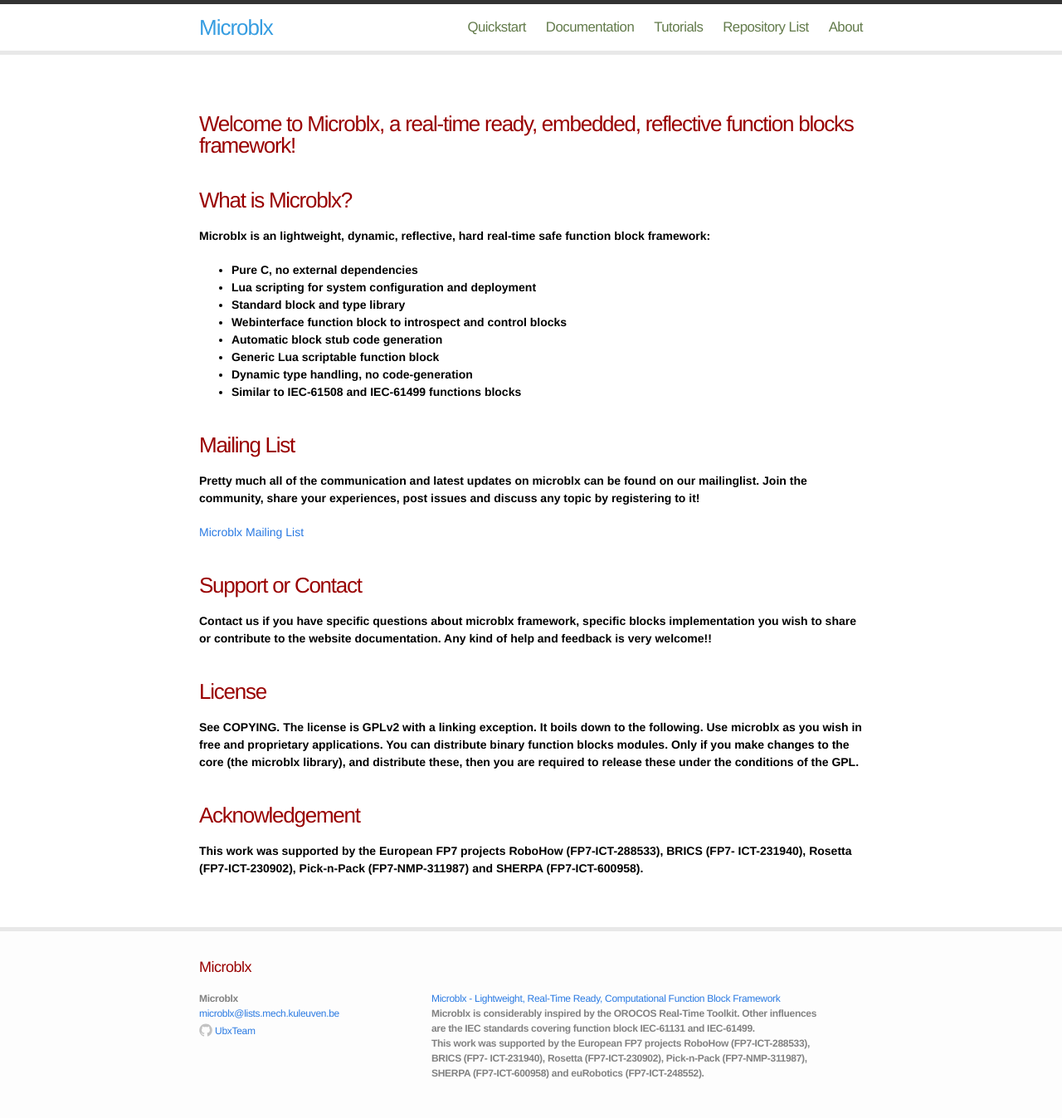
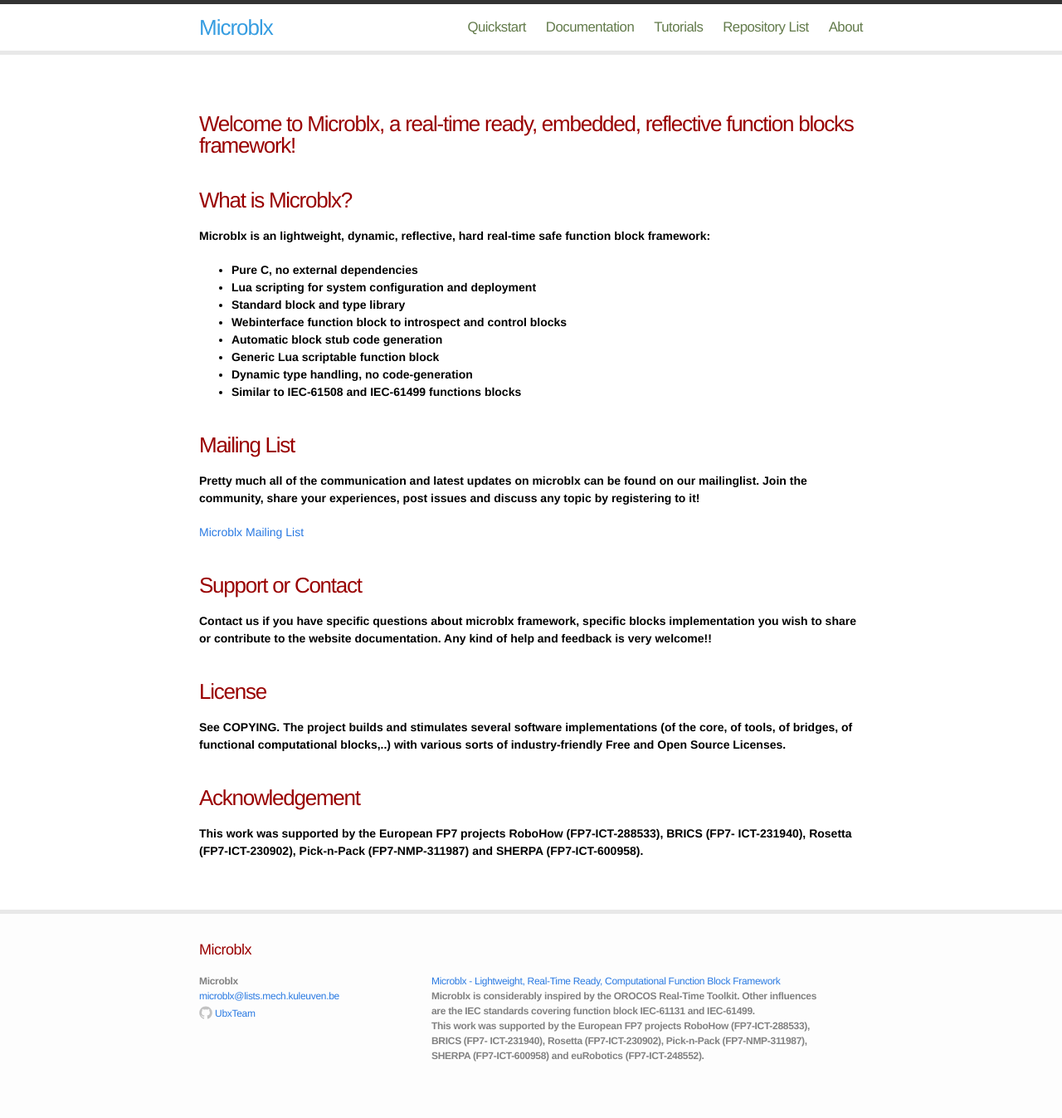
Before and after one commit to UbxTeam/UbxTeam.github.io, a Jekyll site: the page built from index.md, in a window 1280 px wide. Shown: the whole page at 83% size. Built offline with Jekyll 4.4.1, drawn with Linux system fonts in a browser that asks for light colours; after the commit the page ends 1326 px from its top, so only the background shows below that.

Commit message:
update license in home

```diff
--- a/index.md
+++ b/index.md
@@ -35,12 +35,9 @@ Contact us if you have specific questions about microblx framework, specific blo
 License
 -------
 
-See COPYING. The license is GPLv2 with a linking exception. It boils
-down to the following. Use microblx as you wish in free and
-proprietary applications. You can distribute binary function blocks
-modules. Only if you make changes to the core (the microblx library),
-and distribute these, then you are required to release these under the
-conditions of the GPL.
+See COPYING. The project builds and stimulates several software implementations
+(of the core, of tools, of bridges, of functional computational blocks,..)
+with various sorts of industry-friendly Free and Open Source Licenses.
 
 Acknowledgement
 ---------------
```
